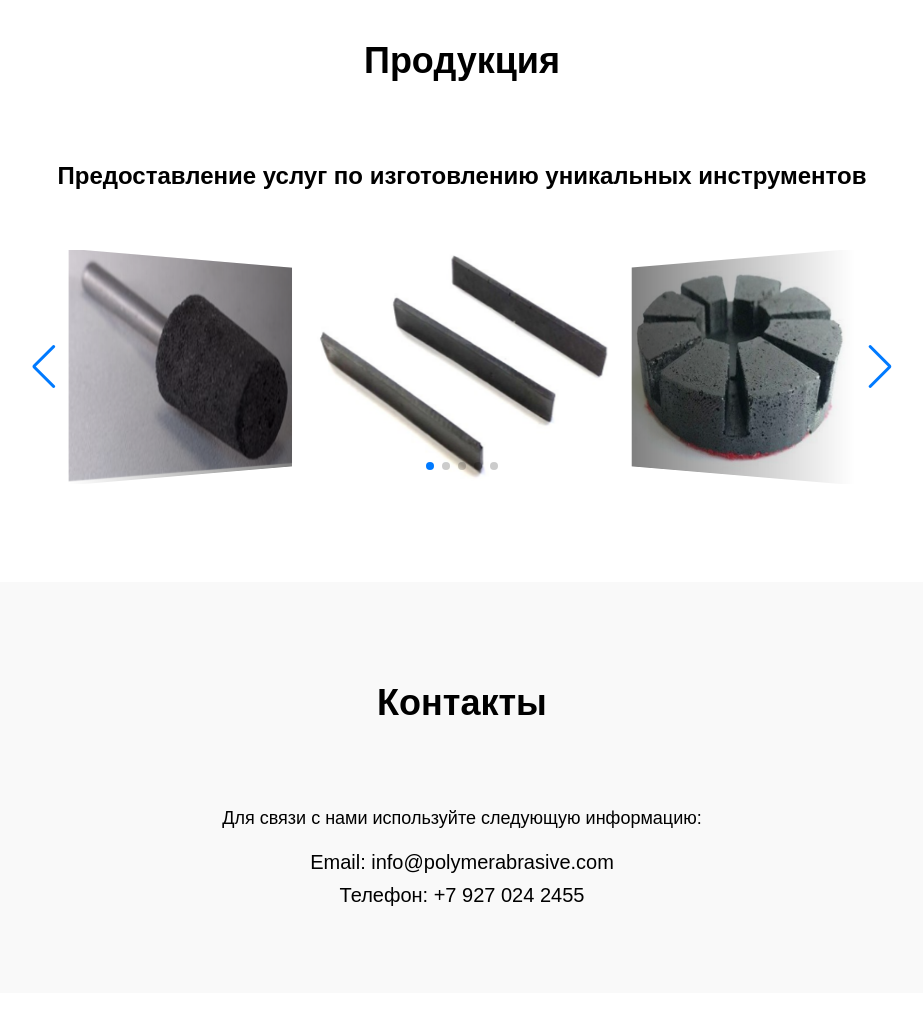
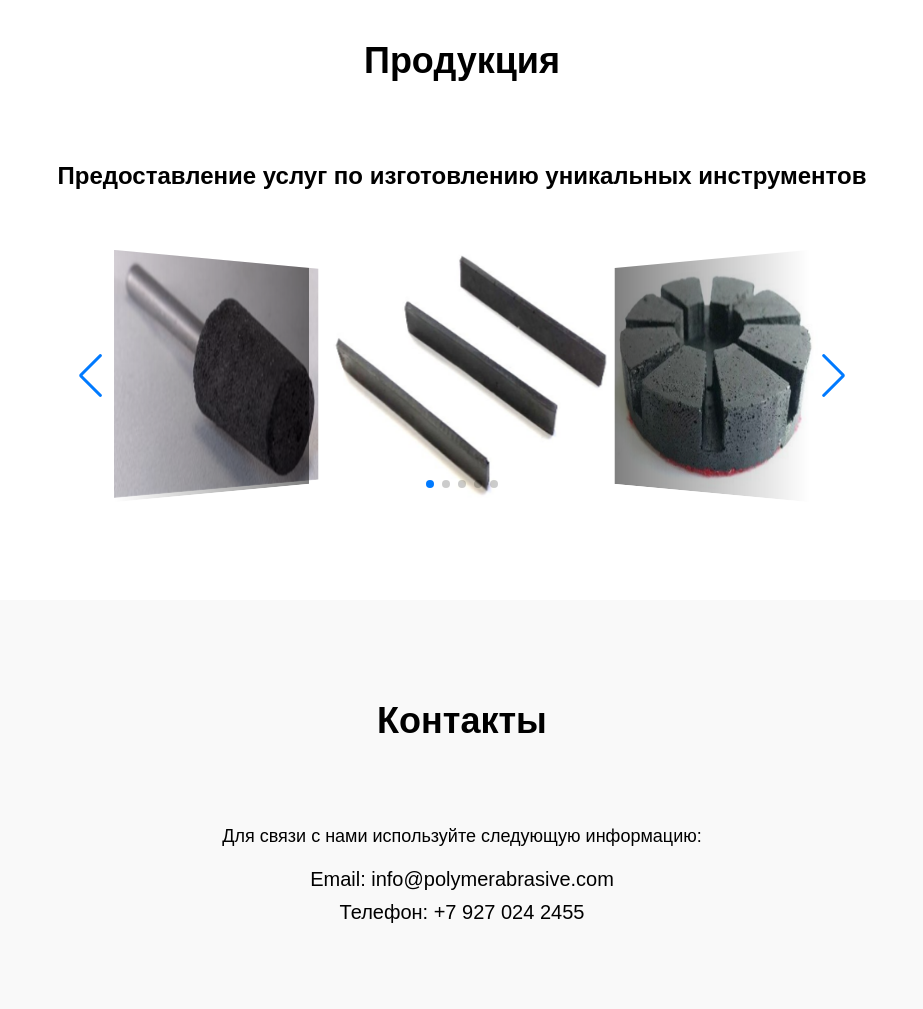
Before and after one commit to crustaceano/polymer_abrasive, a FastAPI app: page / in a window 1280 px wide. Shown: the part 1659-2668 px from the top of the page, without its empty margins (178-1101 px from the left). Run offline with FastAPI, Linux system fonts and the light colour scheme.

Commit message:
change slider

```diff
--- a/app/static/css/styles.css
+++ b/app/static/css/styles.css
@@ -175,11 +175,11 @@ nav ul li a.active {
 }
 /* Стили для секции "Продукция" */
 .sample-slider{
-        width: 69vw;
+        width: calc(150px + 50vw);
 }
 .sample-slider img{
-        width: 23vw;
-        height: 18vw;
+        width: calc(150px + 10vw);
+        height: calc(120px + 10vw);
     }
 products h1{
     font-size: 64px;
```
